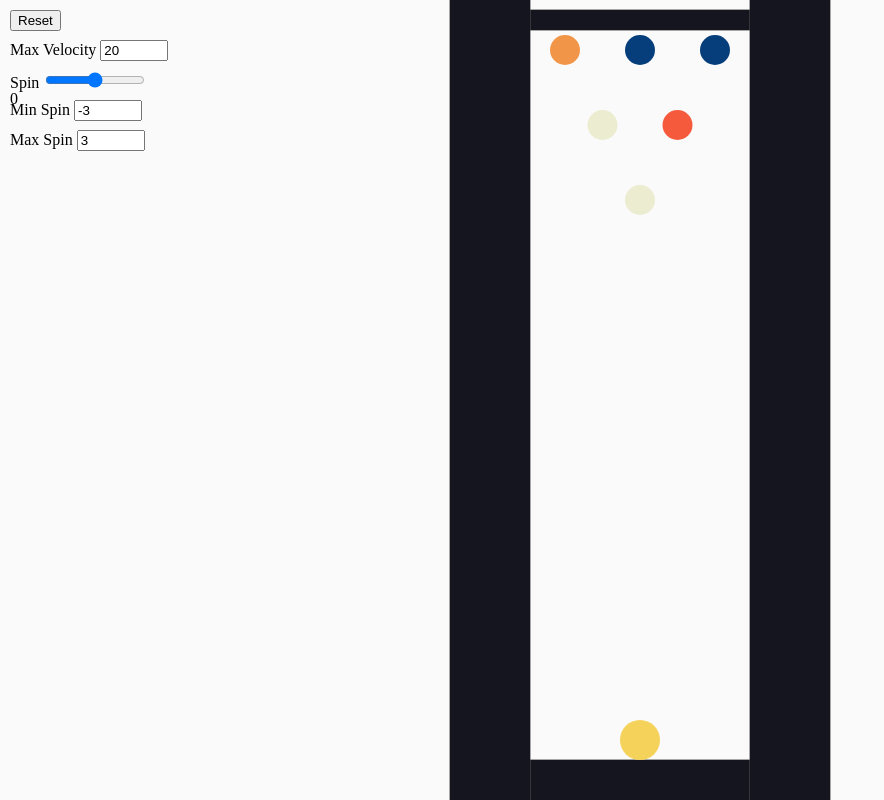
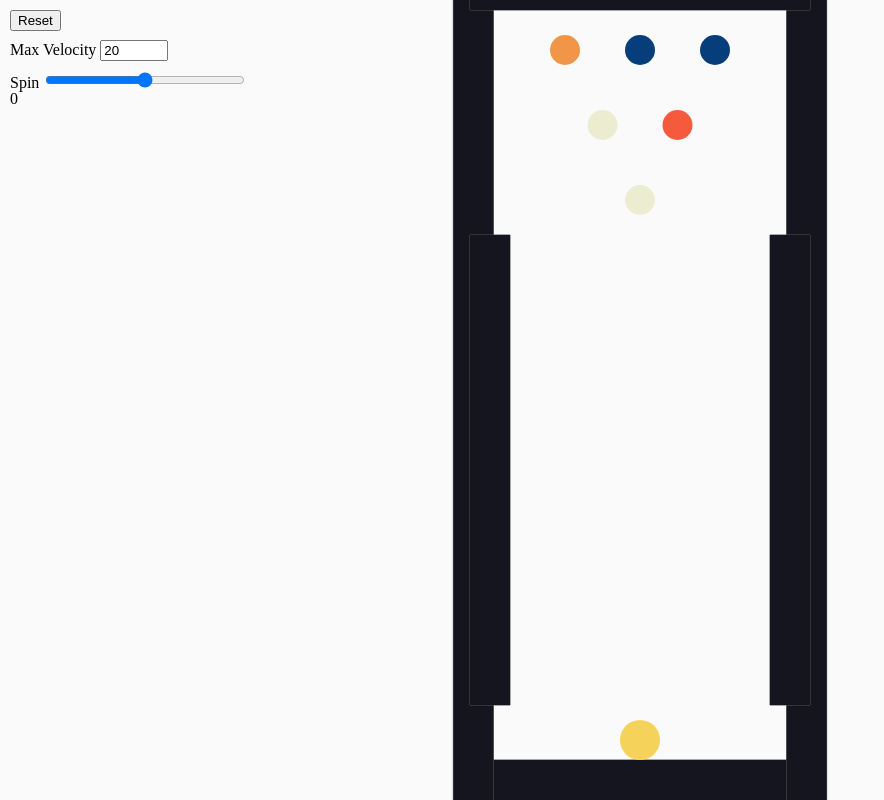
Before and after one commit to unsignedmind/9pin, a website: page index.html in a window 1280 px wide. Shown: the whole page, without its empty margins (0-884 px from the left). Drawn offline with nearby package versions, Linux system fonts and the light colour scheme.

Commit message:
bowling alley adjustments, balance changes

```diff
--- a/index.html
+++ b/index.html
@@ -17,17 +17,10 @@
   </label>
   <label style="position: fixed; top: 70px; left: 10px; z-index: 1; color: black;">
     Spin
-    <input id="spinSlider" type="range" step="0.01" style="width: 100px;">
+    <input id="spinSlider" type="range" step="0.01" style="width: 200px;">
   </label>
   <div id="spinValue" style="position: fixed; top: 90px; left: 10px; z-index: 1; color: black;">0</div>
-  <label style="position: fixed; top: 100px; left: 10px; z-index: 1; color: black;">
-    Min Spin
-    <input id="minSpin" type="number" style="width: 60px;">
-  </label>
-  <label style="position: fixed; top: 130px; left: 10px; z-index: 1; color: black;">
-    Max Spin
-    <input id="maxSpin" type="number" style="width: 60px;">
-  </label>
+
   <canvas id="gameCanvas"></canvas>
   <script src="node_modules/matter-js/build/matter.min.js"></script>
   <script src="main.js"></script>
--- a/main.js
+++ b/main.js
@@ -39,13 +39,13 @@ const laneWidth = gutterOffset * 2;
 const ground = Bodies.rectangle(startX, height - 20, laneWidth + 40, 40, {
   isStatic: true
 });
-const leftWall = Bodies.rectangle(startX - laneWidth / 2, height / 2, 40, height, {
+const leftWall = Bodies.rectangle(startX - laneWidth / 1.8, height / 2, 40, height, {
   isStatic: true
 });
-const rightWall = Bodies.rectangle(startX + laneWidth / 2, height / 2, 40, height, {
+const rightWall = Bodies.rectangle(startX + laneWidth / 1.8, height / 2, 40, height, {
   isStatic: true
 });
-const topSensor = Bodies.rectangle(startX, 20, laneWidth + 40, 20, {
+const topSensor = Bodies.rectangle(startX, 0, laneWidth + 40, 20, {
   isStatic: true,
   isSensor: true
 });
@@ -57,12 +57,13 @@ const startY = height / 4;
 
 // Gutters detect when the ball leaves the lane. The gap from the outermost
 // pin to each gutter equals half the width of the full pin formation.
-const gutterWidth = 80;
-const gutterLeft = Bodies.rectangle(startX - gutterOffset, height / 2, gutterWidth, height, {
+const gutterWidth = 40;
+const gutterScoringAreaOffset = 330;
+const gutterLeft = Bodies.rectangle(startX - gutterOffset, height - gutterScoringAreaOffset, gutterWidth, height - gutterScoringAreaOffset, {
   isStatic: true,
   isSensor: true
 });
-const gutterRight = Bodies.rectangle(startX + gutterOffset, height / 2, gutterWidth, height, {
+const gutterRight = Bodies.rectangle(startX + gutterOffset, height - gutterScoringAreaOffset, gutterWidth, height - gutterScoringAreaOffset, {
   isStatic: true,
   isSensor: true
 });
@@ -104,8 +105,6 @@ maxVelocityInput.addEventListener('input', () => {
 
 // Spin controls
 const spinSlider = document.getElementById('spinSlider');
-const minSpinInput = document.getElementById('minSpin');
-const maxSpinInput = document.getElementById('maxSpin');
 const spinValueDisplay = document.getElementById('spinValue');
 const SPIN_CURVE_FORCE = 0.0005;
 let minSpin = -3;
@@ -114,31 +113,10 @@ spinSlider.min = minSpin;
 spinSlider.max = maxSpin;
 spinSlider.value = 0;
 spinValueDisplay.textContent = '0';
-minSpinInput.value = minSpin;
-maxSpinInput.value = maxSpin;
+
 
 spinSlider.addEventListener('input', () => {
   spinValueDisplay.textContent = spinSlider.value;
-});
-
-minSpinInput.addEventListener('input', () => {
-  const v = parseFloat(minSpinInput.value);
-  if (!isNaN(v)) {
-    minSpin = v;
-    spinSlider.min = v;
-    if (parseFloat(spinSlider.value) < v) spinSlider.value = v;
-    spinValueDisplay.textContent = spinSlider.value;
-  }
-});
-
-maxSpinInput.addEventListener('input', () => {
-  const v = parseFloat(maxSpinInput.value);
-  if (!isNaN(v)) {
-    maxSpin = v;
-    spinSlider.max = v;
-    if (parseFloat(spinSlider.value) > v) spinSlider.value = v;
-    spinValueDisplay.textContent = spinSlider.value;
-  }
 });
 
 // Mouse control
@@ -236,7 +214,7 @@ Events.on(engine, 'collisionStart', (event) => {
 Events.on(engine, 'afterUpdate', () => {
   // Award points for pins that tip over past a certain angle
   pins.forEach((pin) => {
-    if (!pin.scored && (pin.angle > 0.1 || pin.angle < -0.1)) {
+    if (!pin.scored && (pin.angle > 0.05 || pin.angle < -0.05)) {
       pin.scored = true;
       score += 1;
       World.remove(world, pin);
```
